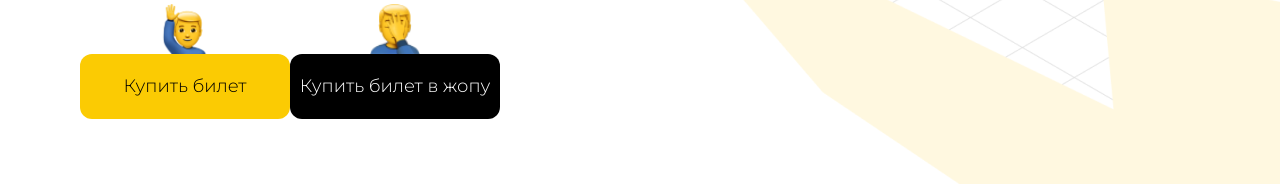
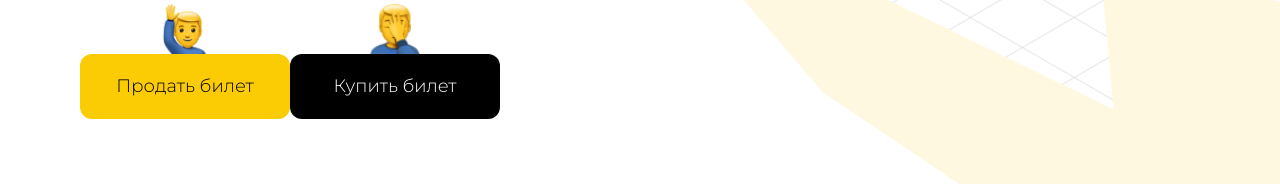
Before and after one commit to ojenya/jug_ru-test, a plain HTML site: page index.html in a window 1280 px wide. Shown: the part 609-793 px from the top of the page. Drawn offline with Linux system fonts and the light colour scheme.

Commit message:
fix buttons

```diff
--- a/index.html
+++ b/index.html
@@ -35,14 +35,14 @@
                 <div class="btns">
                     <div class="btn-hi btn">
                         <img src="./img/hi.png" alt="hi" height="">
-                        <button class="yellow">Купить билет</button>
+                        <button class="yellow">Продать билет</button>
                     </div>
 
                     <div class="btn-fp btn">
 
                         <img src="./img/fp.png" alt="fp">
-                        <button class="black">Купить билет в жопу</button>
-                        <!-- <button id="myBtn">Open Modal</button> -->
+                        <button class="black">Купить билет</button>
+
 
                     </div>
                 </div>
```
